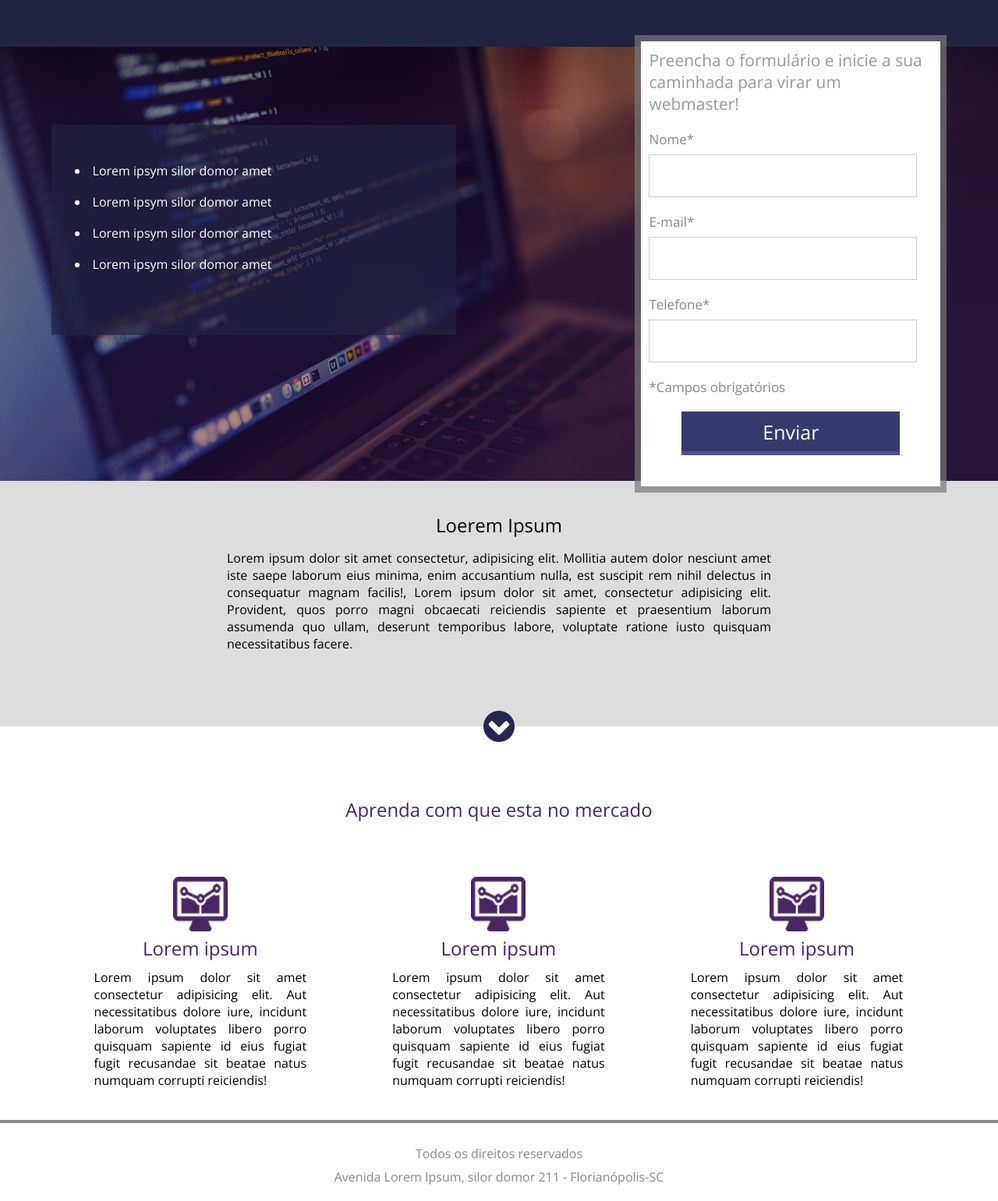
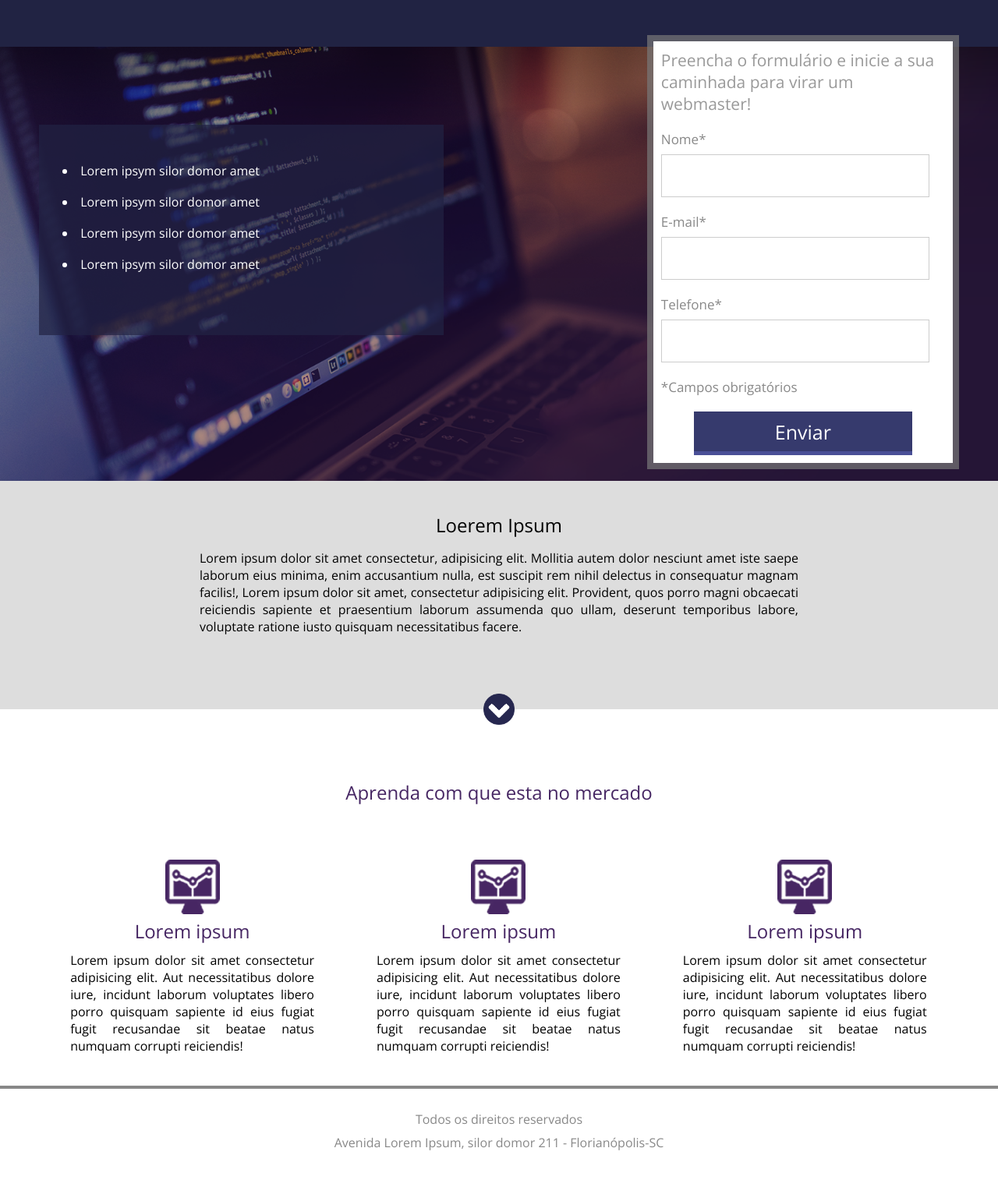
Before and after one commit to johnnyofoco/estudosFrontEnd, a PHP site: page / in a window 1280 px wide. Shown: the whole page at 78% size. After the commit the page ends 1476 px from the top, so only its background shows below. Run offline with PHP 8.4, Linux system fonts and the light colour scheme.

Commit message:
aplicando responsivo no projeto LandingPage

```diff
--- a/Exercícios/CSS/style008.css
+++ b/Exercícios/CSS/style008.css
@@ -32,7 +32,8 @@ html,body{
 @media screen and (max-width: 768px) {
 
     .container{
-        text-align: center;
+        text-align: right;
+        padding: 2% 20px;
     }
 
     .box{
--- a/Projetos/LandingPage/css/styles.css
+++ b/Projetos/LandingPage/css/styles.css
@@ -11,15 +11,20 @@ html,body{
     height: 100%;
 }
 
+.clear{
+    clear: both;
+}
+
 .center{
-    max-width: 1200px;
+    width: 100%;
+    max-width: 1280px;
     margin: 0 auto;
     padding: 0 2%;
 }
 
 header{
-
-    min-width: 1200px;
+    width: 100%;
+    padding: 0 2%;
     height: 60px;
     background-color: #212343;
 }
@@ -30,7 +35,7 @@ header img{
 
 .container-banner{
     width: 100%;
-    min-width: 1200px;
+    padding: 0 2%;
     height: 557px;
     background-image: url('../images/header_bg.png');
     background-size: cover;
@@ -125,8 +131,7 @@ header img{
 }
 
 .container-2{
-    min-width: 1200px;
-    padding: 40px 0;
+    padding: 40px 2%;
     background-color: #ddd;
     text-align: center;
 }
@@ -136,7 +141,8 @@ header img{
 }
 
 .container-2 p{
-    width: 698px;
+    width: 100%;
+    max-width: 768px;
     display: inline-block;
     text-align: justify;
     margin: 15px 0;
@@ -153,8 +159,8 @@ header img{
 }
 
 .section-1{
-    min-width: 1200px;
-    padding: 90px 0;
+
+    padding: 90px 2%;
 }
 
 .section-1 h2{
@@ -175,8 +181,9 @@ header img{
 }
 
 .container-single p{
-    padding: 10px 25px;
+    padding: 10px;
     text-align: justify;
+    display: inline-block;
 
 }
 
--- a/Projetos/LandingPage/index.html
+++ b/Projetos/LandingPage/index.html
@@ -21,7 +21,7 @@
 
     <div class="container-banner">
         <div class="center">
-
+            <div>
                 <div class="container-list">
                     <ul>
                         <li>Lorem ipsym silor domor amet</li>
@@ -31,7 +31,8 @@
                     </ul>
                 </div>
                 <!--container-list-->
-
+            </div>
+            <div>
                 <div class="form">
                     <h2>Preencha o formulário e inicie a sua caminhada para virar um webmaster!</h2>
                     <form>
@@ -63,7 +64,12 @@
                 </div>
                 <!--form-->
             </div>
+        </div>
         <!--Center-->
+
+        <div class="clear"></div>
+        <!--Clear-->
+
     </div>
     <!--Container-banner-->
 
```
Also changed, not shown: other parts of Projetos/LandingPage/css/styles.css (+104 -0 lines). Lines whose indentation alone changed are shown as unchanged.
